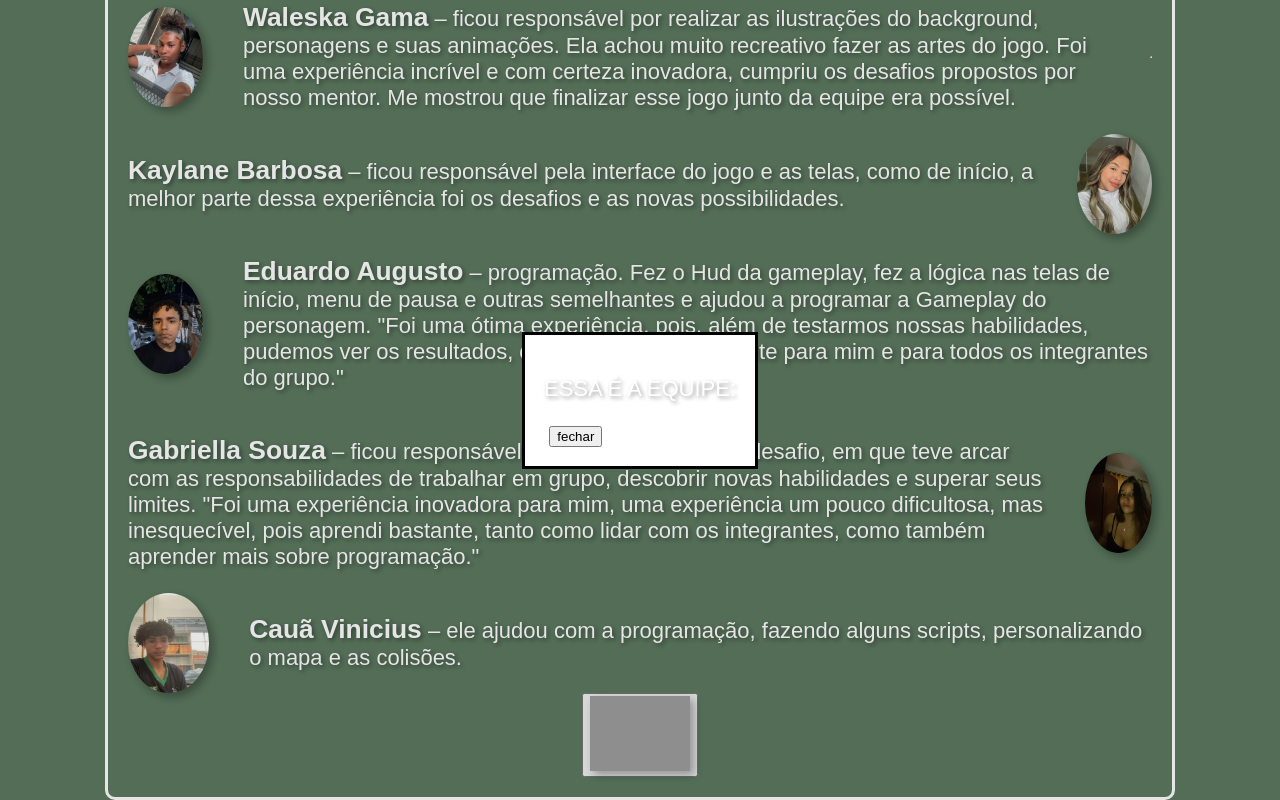
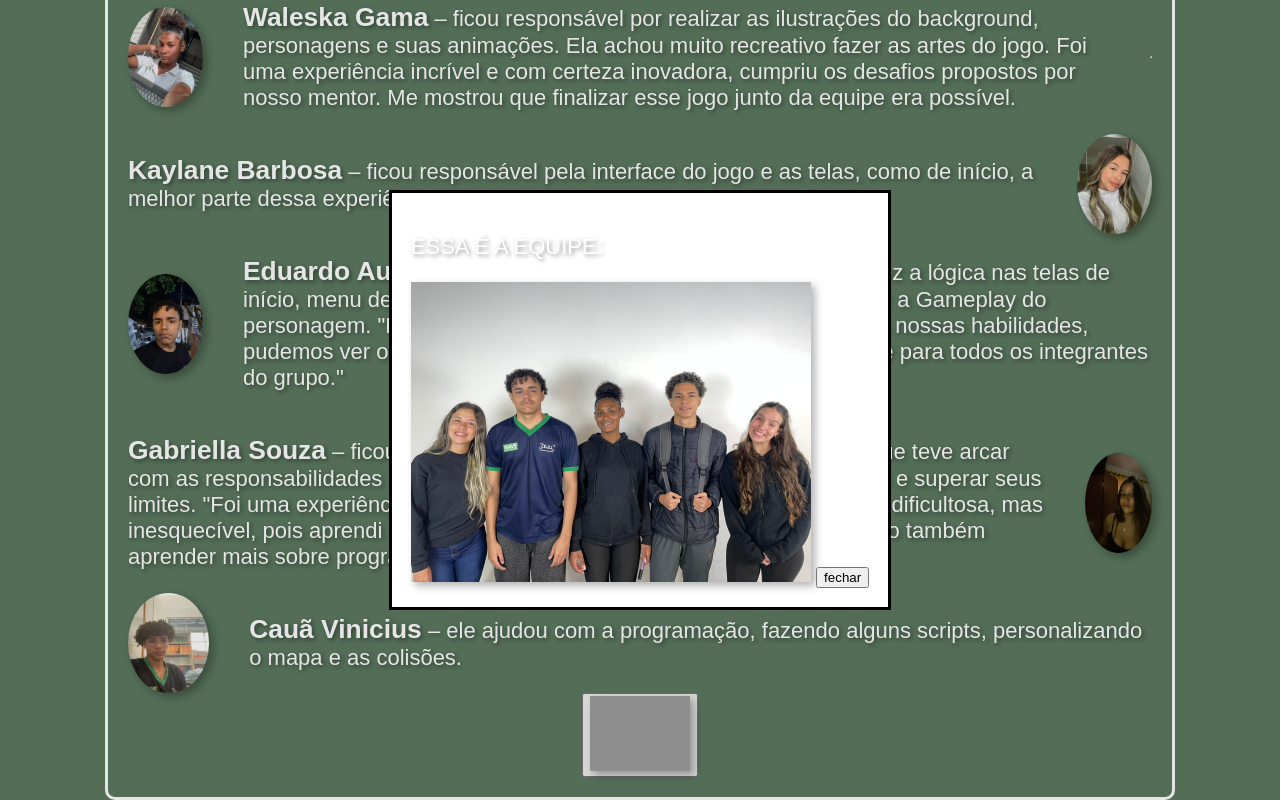
Before and after one commit to gaabriellaz/jogoCarlos, a website: page page2.html in a window 1280 px wide. Both pictures are taken after a click on the button 640 px from the left and 911 px from the top of the page. Shown: the part 176-976 px from the top of the page. Drawn offline with Linux system fonts and the light colour scheme; grey boxes are pictures that could not be loaded.

Commit message:
fotuuuuuuu

```diff
--- a/page2.html
+++ b/page2.html
@@ -88,7 +88,7 @@
 
     <dialog> <!--AQUI É O MODAL!-->
       <p>ESSA É A EQUIPE:</p>
-      <img src="" alt="" width="400">
+      <img src="foto do grupo.jpg" alt="" width="400">
       <button onclick="closeModal()">
       fechar
       </button>
```
